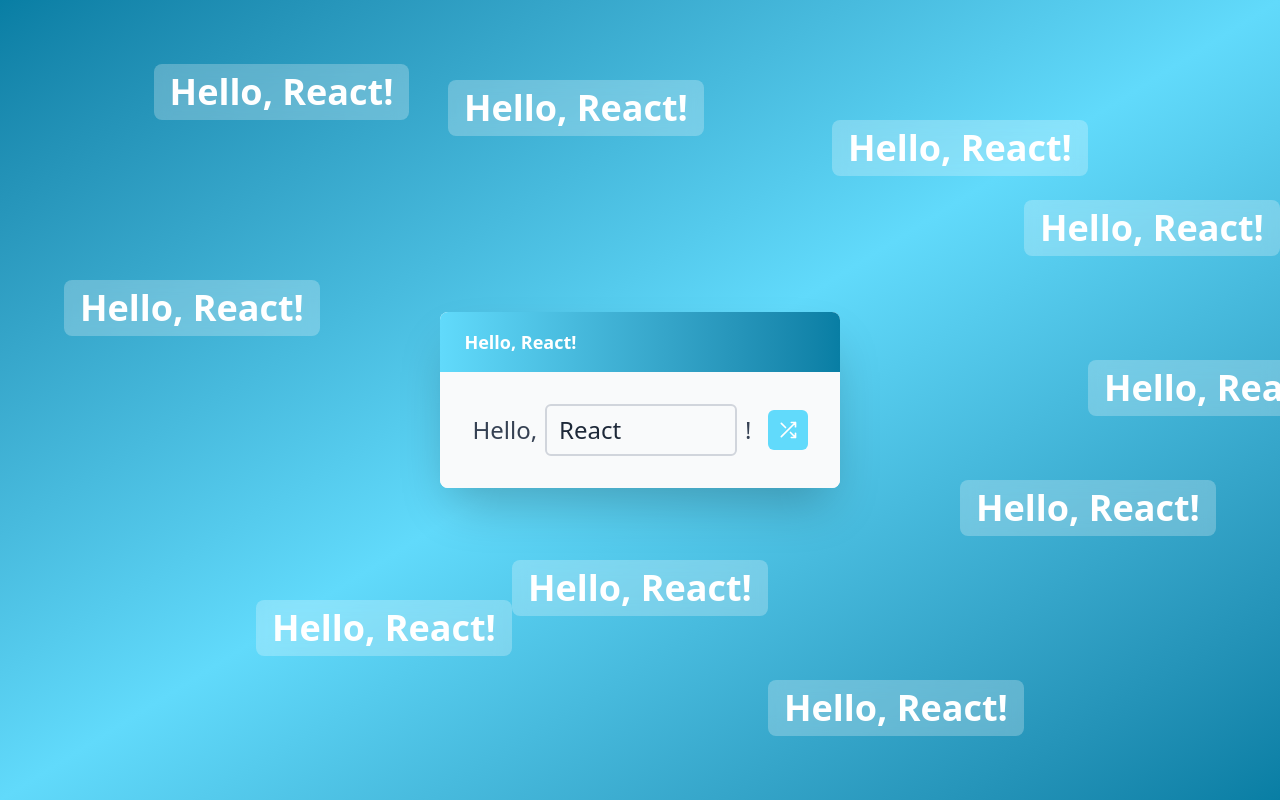
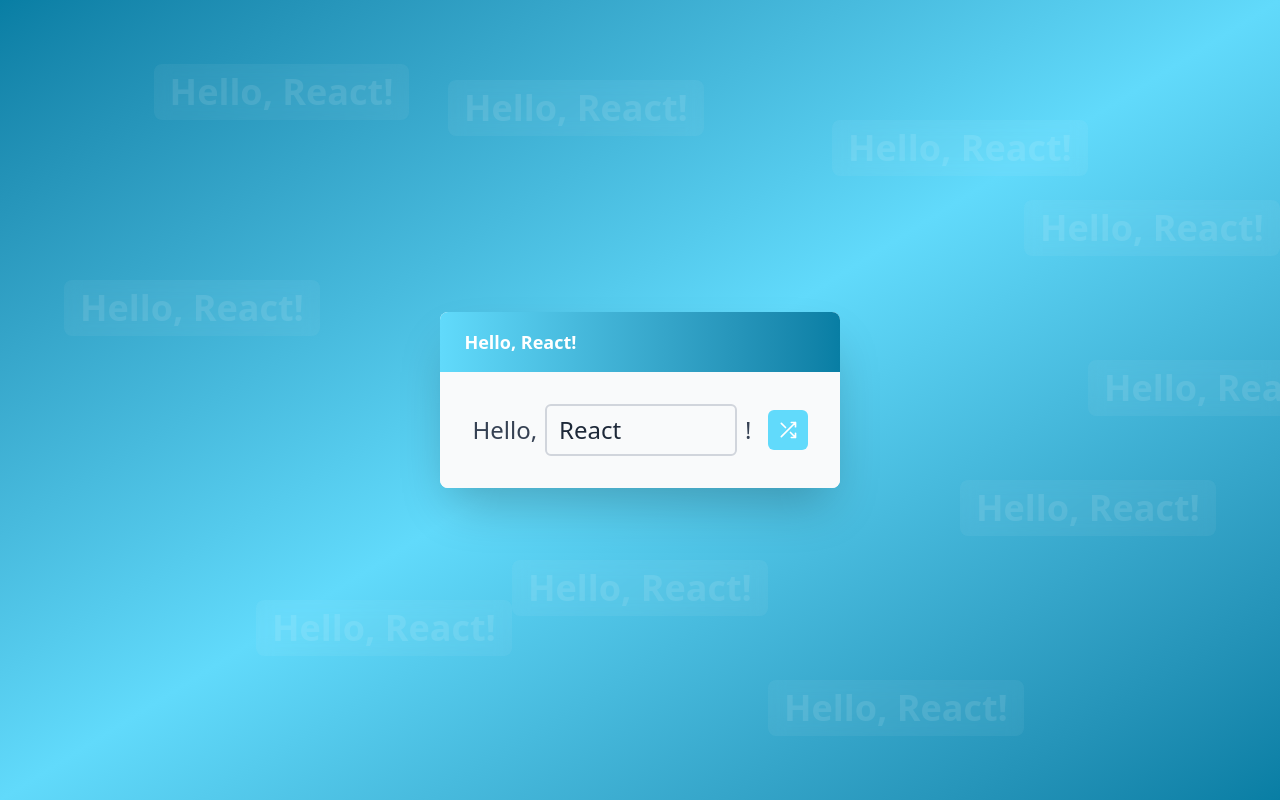
Before and after one commit to TheHelloWorldWriter/reacting, a React (Vite) app: page / in a window 1280 px wide. Built offline with nearby package versions, Linux system fonts and the light colour scheme.

Commit message:
Refactor BackgroundDecoration component styles for improved clarity and consistency; update placeholder text in GreetingDialog input

```diff
--- a/src/components/BackgroundDecoration.tsx
+++ b/src/components/BackgroundDecoration.tsx
@@ -8,7 +8,7 @@
 export function BackgroundDecoration({ top, left, text, className = '' }: BackgroundDecorationProps) {
   return (
     <div
-      className={`absolute text-4xl font-bold text-white pointer-events-none select-none transition-opacity duration-500 bg-white/25 px-4 py-2 rounded-lg backdrop-blur-sm whitespace-nowrap overflow-hidden text-ellipsis ${className}`}
+      className={`pointer-events-none absolute truncate rounded-lg bg-white/5 px-4 py-2 text-4xl font-bold text-white/10 backdrop-blur-sm transition-all duration-500 select-none ${className}`}
       style={{ top, left }}
     >
       {text}
--- a/src/components/GreetingDialog.tsx
+++ b/src/components/GreetingDialog.tsx
@@ -26,7 +26,7 @@
             value={name}
             onChange={(e) => onNameChange(e.target.value)}
             className="w-48 px-3 py-2 border-2 border-gray-300 rounded-md focus:outline-none focus:border-[#61DAFB] transition-colors duration-200 text-gray-800"
-            placeholder="Enter name..."
+            placeholder="enter name..."
           />
           <span className="text-gray-700 font-medium">!</span>
           <button
```
